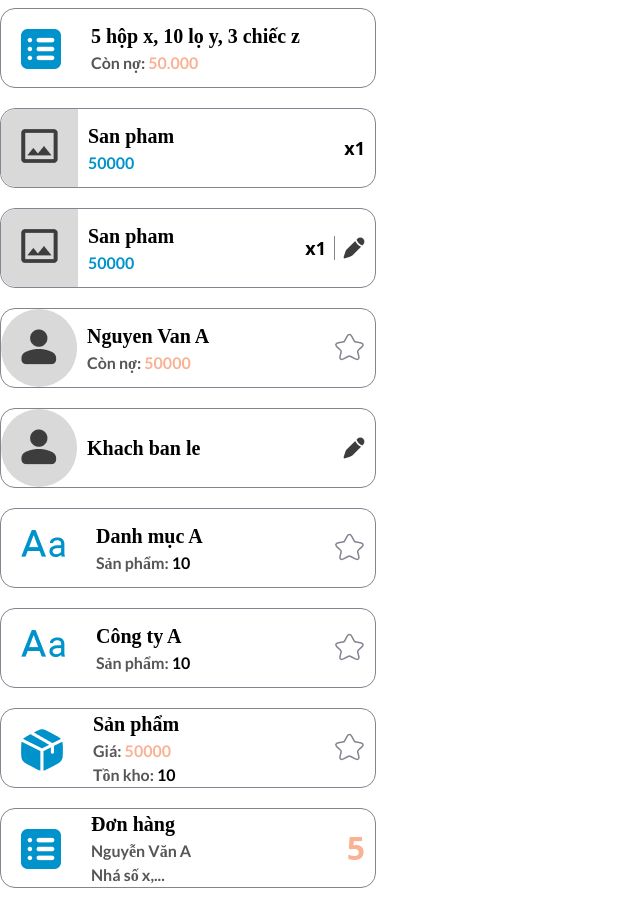
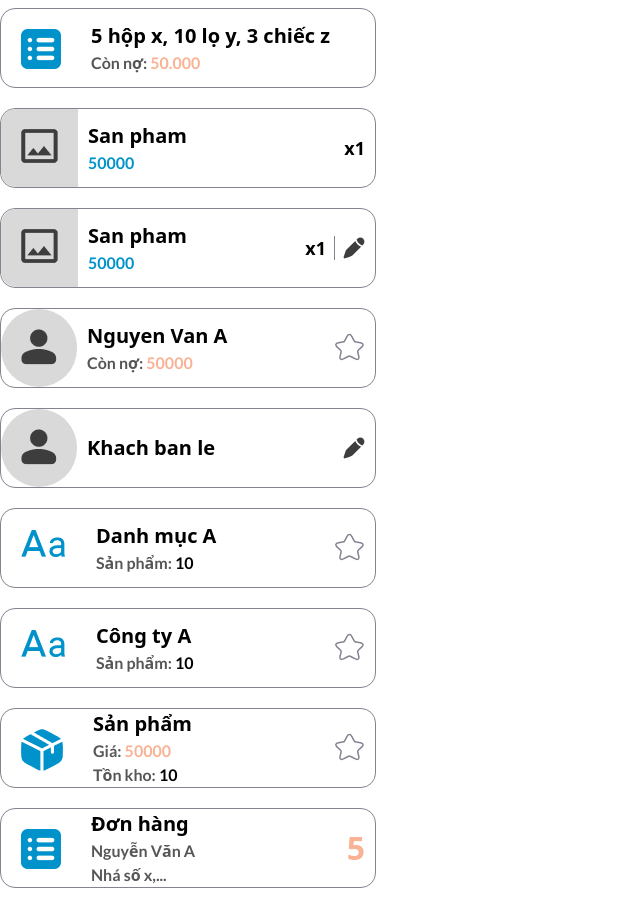
Before and after one commit to thiengthb/Tracknova_PSMS_FE, a React (Vite) app: page / in a window 1280 px wide. Shown: the part 420-1326 px from the top of the page, without its empty margins (0-640 px from the left). Built offline with nearby package versions, Linux system fonts and the light colour scheme.

Commit message:
fix(ui-components): Fix font bug by removing []

```diff
--- a/src/App.tsx
+++ b/src/App.tsx
@@ -30,7 +30,7 @@ function App() {
       <Button path='/' text='Xóa' bgColor='bg-[#F9B294]' focus="focus:bg-[#E8754C]" textColor="text-white" className='p-4 w-[160px] h-[70px] rounded-[20px] font-bold text-[20px] font-montserrat'></Button>
       <Logo></Logo>
       <Navbar></Navbar>
-      <Tabbar className=" text-[16px] font-opensans" contents={[{ text: "Sản phẩm", path: 'product' }, { text: "Công ty", path: 'company' }, { text: "Danh mục", path: 'category' }]}></Tabbar>
+      <Tabbar className=" text-[16px]" contents={[{ text: "Sản phẩm", path: 'product' }, { text: "Công ty", path: 'company' }, { text: "Danh mục", path: 'category' }]}></Tabbar>
 
       <div className="mt-5">
         <Tabbar className=" text-[16px] font-opensans" contents={[{ text: "Hôm nay", path: 'today' }, { text: "Lịch sử", path: 'past' }]}></Tabbar>
--- a/src/components/body/CCompanyAndCateItem.tsx
+++ b/src/components/body/CCompanyAndCateItem.tsx
@@ -11,8 +11,8 @@ function CCompanyAndCateItem({ title, numberOfProduct }: Props) {
     return (
         <div className="flex grow justify-between">
             <div>
-                <p className="text-[20px] font-bold font-[opensans]">{title}</p>
-                <p className="text-[#565656] font-bold font-[lato]">Sản phẩm: <span className="text-black font-bold">{numberOfProduct}</span></p>
+                <p className="text-[20px] font-bold font-opensans">{title}</p>
+                <p className="text-[#565656] font-bold font-lato">Sản phẩm: <span className="text-black font-bold">{numberOfProduct}</span></p>
             </div>
             <div className="flex items-center hover:cursor-pointer" onClick={() => setClicked(!clicked)}>
                 <svg width="30" height="30" viewBox="0 0 30 30" fill="none" xmlns="http://www.w3.org/2000/svg">
--- a/src/components/body/CCustomerItem.tsx
+++ b/src/components/body/CCustomerItem.tsx
@@ -12,9 +12,9 @@ function CCustomerItem({ customerTitle, phone, address }: Props) {
     return (
         <div className="flex grow justify-between">
             <div>
-                <p className="text-[20px] font-bold font-[opensans]">{customerTitle}</p>
-                <p className="text-[#565656] font-bold font-[lato]">{phone}</p>
-                <p className="text-[#565656] font-bold font-[lato]">{address}</p>
+                <p className="text-[20px] font-bold font-opensans">{customerTitle}</p>
+                <p className="text-[#565656] font-bold font-lato">{phone}</p>
+                <p className="text-[#565656] font-bold font-lato">{address}</p>
             </div>
             <div className="flex items-center hover:cursor-pointer" onClick={() => setClicked(!clicked)}>
                 <svg width="30" height="30" viewBox="0 0 30 30" fill="none" xmlns="http://www.w3.org/2000/svg">
--- a/src/components/body/CDebtOrderItem.tsx
+++ b/src/components/body/CDebtOrderItem.tsx
@@ -5,8 +5,8 @@ interface Props {
 function DebtOrderItem({title, debt}:Props) {
   return (
     <div className="flex flex-col ">
-      <p className="title text-[20px] font-bold font-[opensans]">{title}</p>
-      <p className="remain text-[16px] text-[#565656] font-bold font-[lato]">Còn nợ: <span className="text-[#F9B294]">{debt}</span></p>
+      <p className="title text-[20px] font-bold font-opensans">{title}</p>
+      <p className="remain text-[16px] text-[#565656] font-bold font-lato">Còn nợ: <span className="text-[#F9B294]">{debt}</span></p>
     </div>
   )
 }
--- a/src/components/body/CInvoiceItem.tsx
+++ b/src/components/body/CInvoiceItem.tsx
@@ -22,9 +22,9 @@ function InvoiceItem({ title, debt }: Props) {
     return (
         <div className="flex justify-between grow">
             <div>
-                <p className="title text-[20px] font-bold font-[opensans]">{title}</p>
+                <p className="title text-[20px] font-bold font-opensans">{title}</p>
                 {
-                    debt && <p className='text-[16px] text-[#565656] font-bold font-[lato]'>Còn nợ: <span className='text-[#F9B294]'>{debt}</span></p>
+                    debt && <p className='text-[16px] text-[#565656] font-bold font-lato'>Còn nợ: <span className='text-[#F9B294]'>{debt}</span></p>
                 }
             </div>
             <div className="flex items-center hover:cursor-pointer"  onClick={() => setClicked(!clicked)}>
--- a/src/components/body/COrderItem.tsx
+++ b/src/components/body/COrderItem.tsx
@@ -9,9 +9,9 @@ function COrderItem({ title, customer, customerAddress, customerProduct }: Props
     return (
         <div className="flex grow justify-between">
             <div>
-                <p className="text-[20px] font-bold font-[opensans]">{title}</p>
-                <p className="text-[#565656] font-bold font-[lato]">{customer}</p>
-                <p className="text-[#565656] font-bold font-[lato]">{customerAddress}</p>
+                <p className="text-[20px] font-bold font-opensans">{title}</p>
+                <p className="text-[#565656] font-bold font-lato">{customer}</p>
+                <p className="text-[#565656] font-bold font-lato">{customerAddress}</p>
             </div>
             <div className="flex items-center">
                 <p className="text-[32px] text-[#F9B294] font-bold">{customerProduct}</p>
--- a/src/components/body/CProductInOrder.tsx
+++ b/src/components/body/CProductInOrder.tsx
@@ -21,8 +21,8 @@ function ProductInOrder({ title, price, amount, edit }: Props) {
     return (
         <div className="flex justify-between grow">
             <div>
-                <p className="title text-[20px] font-bold font-[opensans]">{title}</p>
-                <p className="remain text-[16px] text-[#0093CB] font-bold font-[lato]">{price}</p>
+                <p className="title text-[20px] font-bold font-opensans">{title}</p>
+                <p className="remain text-[16px] text-[#0093CB] font-bold font-lato">{price}</p>
             </div>
             <div className="flex items-center">
                 <p className="font-bold text-[18px]">x{amount}</p>
--- a/src/components/body/CProductItem.tsx
+++ b/src/components/body/CProductItem.tsx
@@ -11,9 +11,9 @@ function CProductItem({ title, price, inventory }: Props) {
     return (
         <div className="flex grow justify-between">
             <div>
-                <p className="text-[20px] font-bold font-[opensans]">{title}</p>
-                <p className="text-[#565656] font-bold font-[lato]">Giá: <span className="text-[#F9B294]">{price}</span></p>
-                <p className="text-[#565656] font-bold font-[lato]">Tồn kho: <span className="text-black font-bold">{inventory}</span></p>
+                <p className="text-[20px] font-bold font-opensans">{title}</p>
+                <p className="text-[#565656] font-bold font-lato">Giá: <span className="text-[#F9B294]">{price}</span></p>
+                <p className="text-[#565656] font-bold font-lato">Tồn kho: <span className="text-black font-bold">{inventory}</span></p>
             </div>
             <div className="flex items-center hover:cursor-pointer" onClick={() => setClicked(!clicked)}>
                 <svg width="30" height="30" viewBox="0 0 30 30" fill="none" xmlns="http://www.w3.org/2000/svg">
--- a/src/components/header/Tabbar.tsx
+++ b/src/components/header/Tabbar.tsx
@@ -28,7 +28,7 @@ function Tabbar({ contents, className }: Props) {
                             path={content.path}
                             text={content.text}
                             key={index}
-                            className = " w-full rounded-[10px] py-[8px] pl-[15px] pr-[12px] font-bold font-[opensans]"
+                            className = " w-full rounded-[10px] py-[8px] pl-[15px] pr-[12px] font-bold font-opensans"
                             >
                         </Button>
                     )
```
